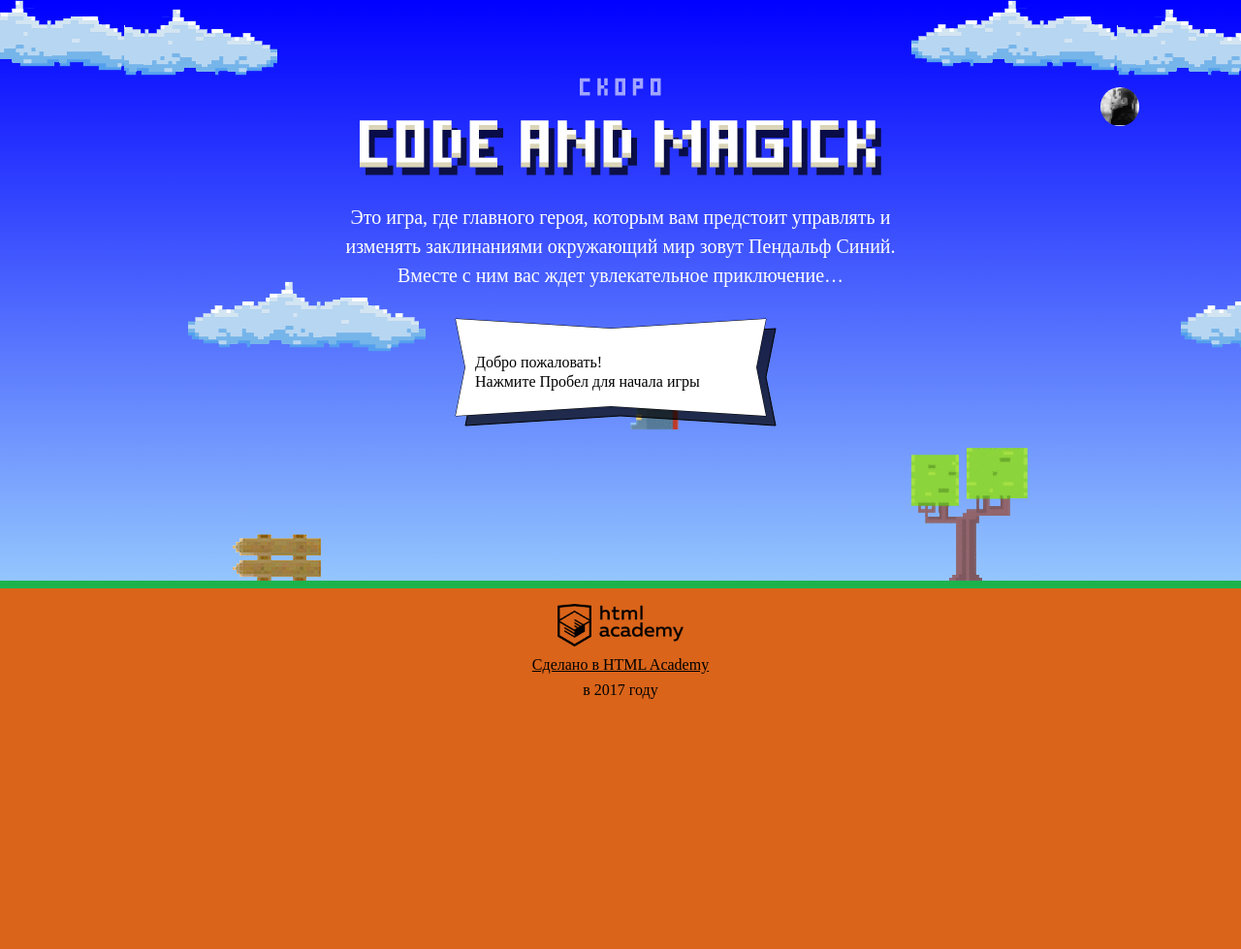
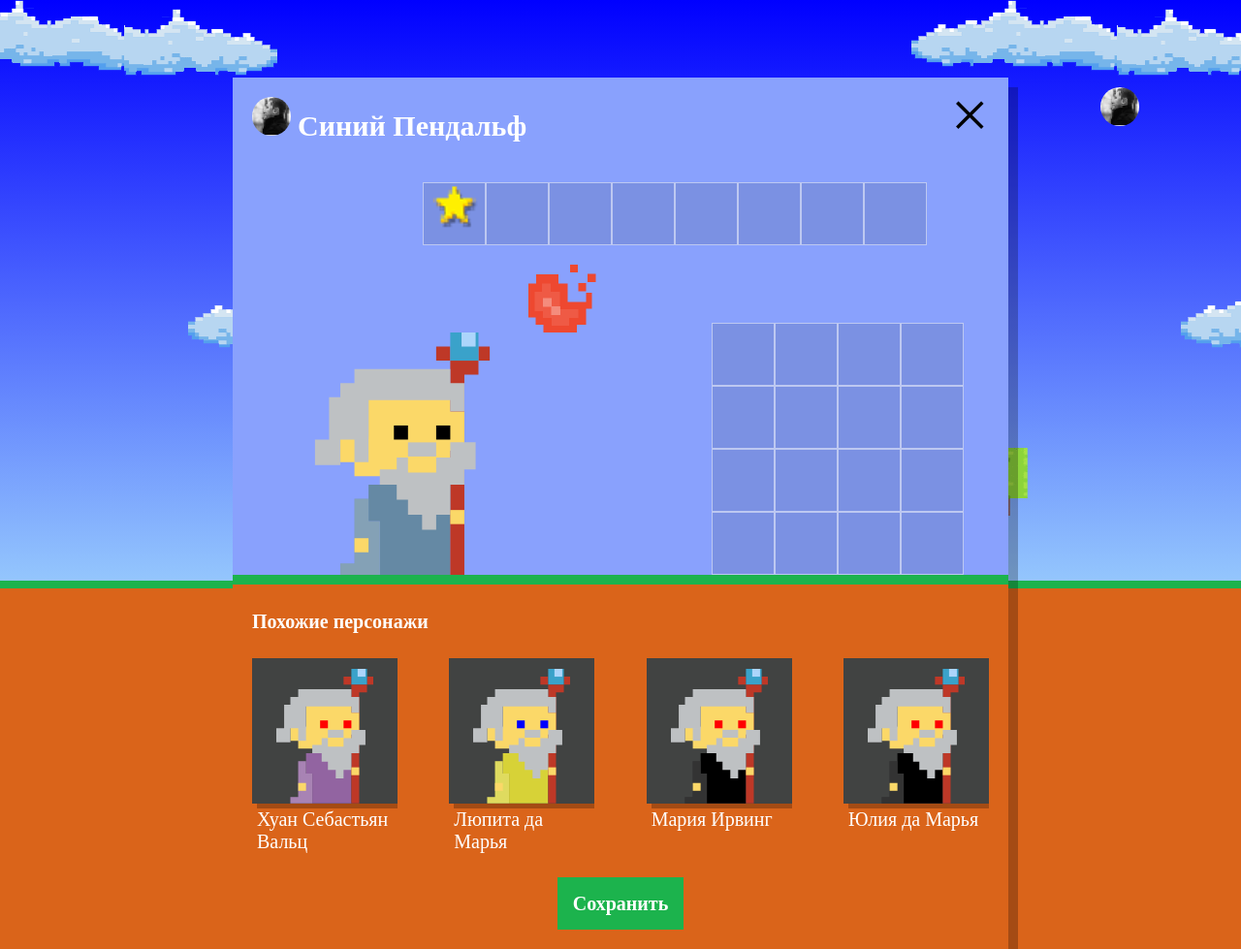
Before and after one commit to terentyevtsv/665007-code-and-magick, a website: page index.html in a window 1280 px wide. Shown: the whole page at 97% size. Before the commit the page ends 800 px from the top, so only its background shows below. Drawn offline with Linux system fonts and the light colour scheme; a web font is replaced by a local one.

Commit message:
similar wizards

```diff
--- a/index.html
+++ b/index.html
@@ -213,6 +213,7 @@
 </script>
 <script src="js/stat.js"></script>
 <script src="js/game.js"></script>
+<script src="js/setup.js"></script>
 
 </body>
 </html>
--- /dev/null
+++ b/js/setup.js
@@ -0,0 +1,78 @@
+/* eslint strict: ['error', 'global']*/
+'use strict';
+
+var userDialog = document.querySelector('.setup');
+userDialog.classList.remove('hidden');
+
+document.querySelector('.setup-similar').classList.remove('hidden');
+
+var similarListElement = document.querySelector('.setup-similar-list');
+
+var similarWizardTemplate = document.querySelector('#similar-wizard-template').content;
+
+var WIZARD_FIRSTNAMES = [
+    'Иван',
+    'Хуан Себастьян',
+    'Мария',
+    'Кристоф',
+    'Виктор',
+    'Юлия',
+    'Люпита',
+    'Вашингтон'];
+
+var WIZARD_SECONDNAMES = [
+    'да Марья',
+    'Верон',
+    'Мирабелла',
+    'Вальц',
+    'Онопко',
+    'Топольницкая',
+    'Нионго',
+    'Ирвинг'];
+
+var COAT_COLOR = [
+    'rgb(101, 137, 164)',
+    'rgb(241, 43, 107)',
+    'rgb(146, 100, 161)',
+    'rgb(56, 159, 117)',
+    'rgb(215, 210, 55)',
+    'rgb(0, 0, 0)'];
+
+var EYES_COLOR = [
+    'black',
+    'red',
+    'blue',
+    'yellow',
+    'green'];
+
+var randomIndex = function (minIndex, maxIndex) {
+    return Math.floor(Math.random() * (maxIndex - minIndex + 1) + minIndex);
+};
+
+var similarWizards = [];
+for (var i = 0; i < 4; i++) {
+    similarWizards.push({
+        firstname: WIZARD_FIRSTNAMES[randomIndex(0, 7)],
+        secondname: WIZARD_SECONDNAMES[randomIndex(0, 7)],
+        coatColor: COAT_COLOR[randomIndex(0, 5)],
+        eyesColor: EYES_COLOR[randomIndex(0, 4)]
+    });
+}
+
+var renderWizard = function (wizard) {
+    var wizardElement = similarWizardTemplate.cloneNode(true);
+
+    wizardElement.querySelector('.setup-similar-label').textContent = wizard.firstname + ' ' + wizard.secondname;
+    wizardElement.querySelector('.wizard-coat').style.fill = wizard.coatColor;
+    wizardElement.querySelector('.wizard-eyes').style.fill = wizard.eyesColor;
+
+    return wizardElement;
+}
+
+var fragment = document.createDocumentFragment();
+for (var j = 0; j < similarWizards.length; j++) {
+  fragment.appendChild(renderWizard(similarWizards[j]));
+}
+similarListElement.appendChild(fragment);
+
+userDialog.querySelector('.setup-similar').classList.remove('hidden');
```
